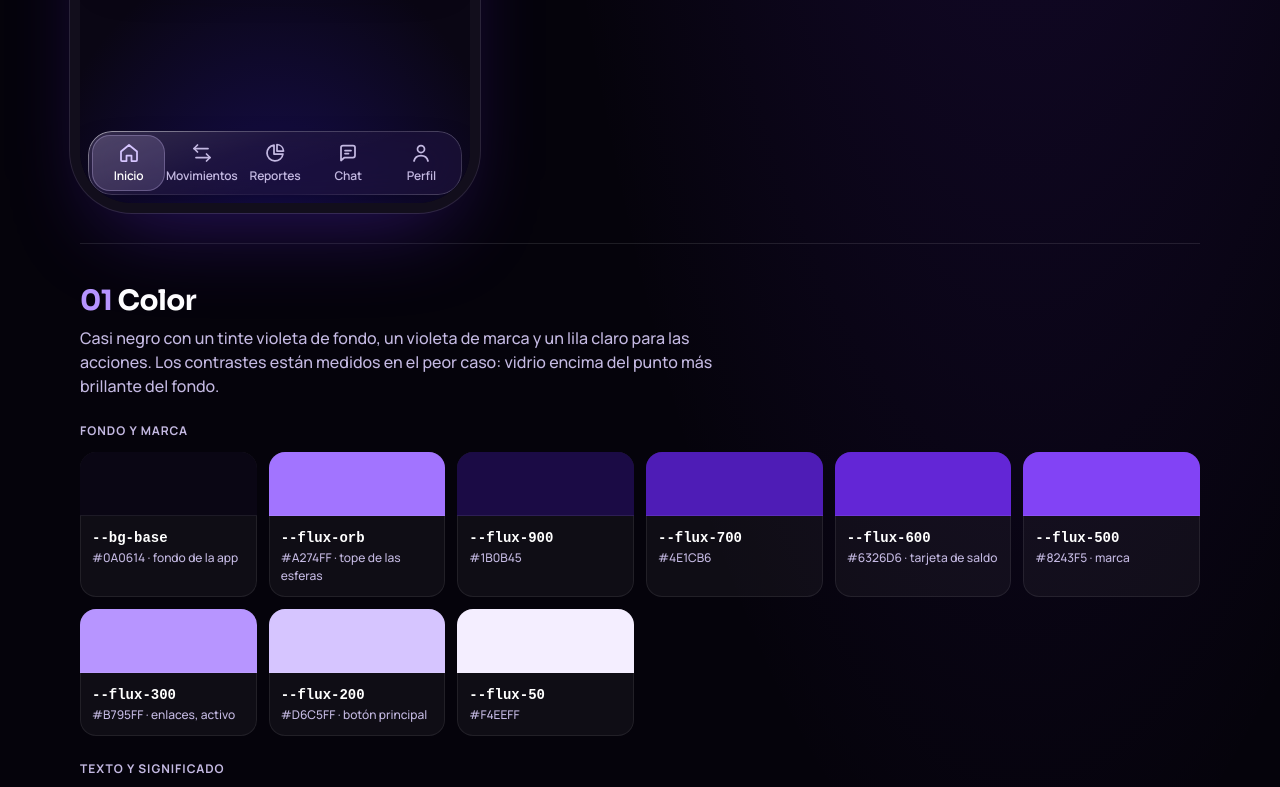
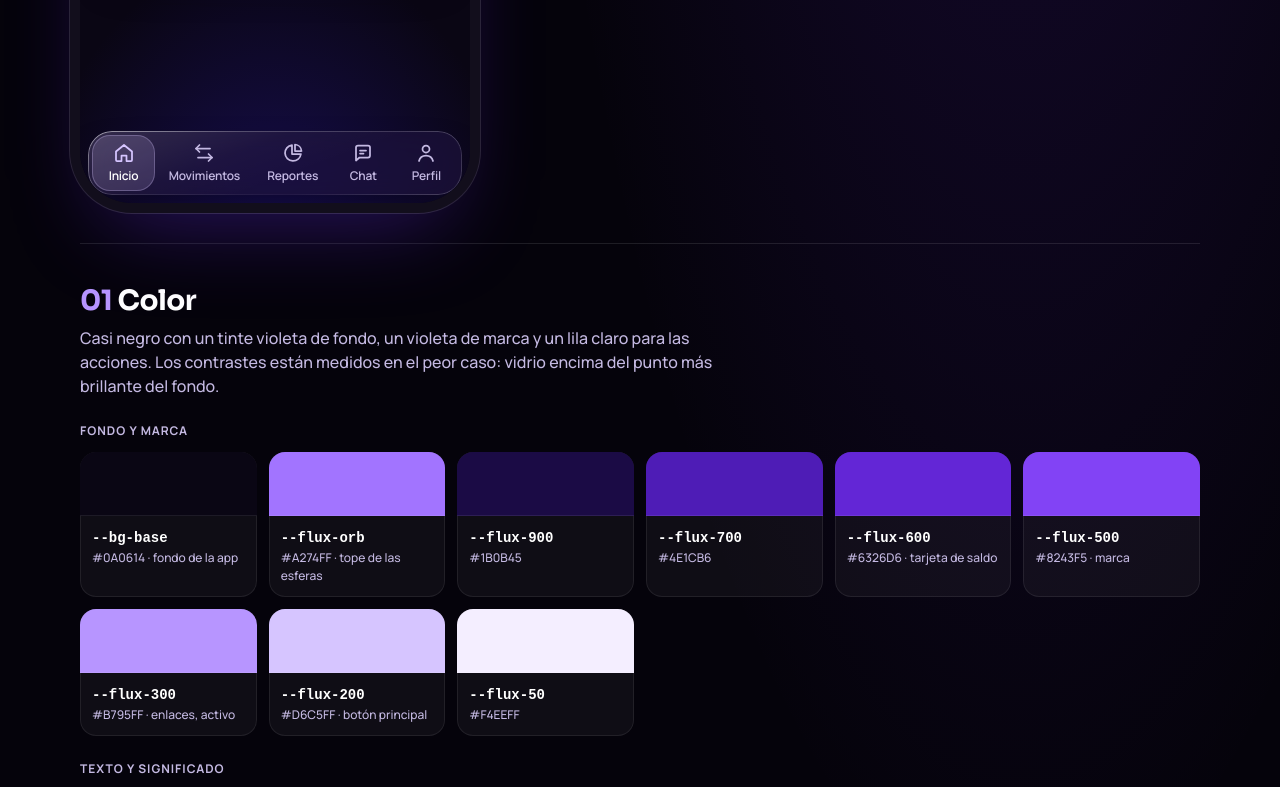
Before and after one commit to brash777/Flux-IA, a plain HTML site: page frontend/styleguide.html in a window 1280 px wide. Shown: the part 1220-2007 px from the top of the page. Drawn offline with Linux system fonts and the light colour scheme.

Commit message:
fix: que las etiquetas quepan en la barra inferior
En quintos iguales, «Movimientos» se salía de su recuadro a 360 px y quedaba justo a 390 px. Ahora cada destino mide lo que pide su etiqueta y reparte el resto.

```diff
--- a/frontend/css/app.css
+++ b/frontend/css/app.css
@@ -799,7 +799,9 @@ button {
   right: calc(var(--safe-right) + var(--space-2));
   bottom: calc(var(--safe-bottom) + var(--space-2));
   display: grid;
-  grid-template-columns: repeat(5, minmax(0, 1fr));
+  /* Cada destino mide lo que pide su etiqueta y reparte el resto: en quintos
+     iguales, «Movimientos» se salía del recuadro en un celular angosto. */
+  grid-template-columns: repeat(5, auto);
   height: var(--nav-h);
   padding: var(--space-1);
   border-radius: var(--r-lg);
@@ -813,6 +815,7 @@ button {
   gap: 2px;
   min-width: var(--touch);
   min-height: var(--touch);
+  padding-inline: var(--space-1);
   border-radius: 18px;
   color: var(--text-muted);
   font-size: var(--fs-xs);
```
Also changed, not shown: frontend/DESIGN.md (+3 -0 lines).
